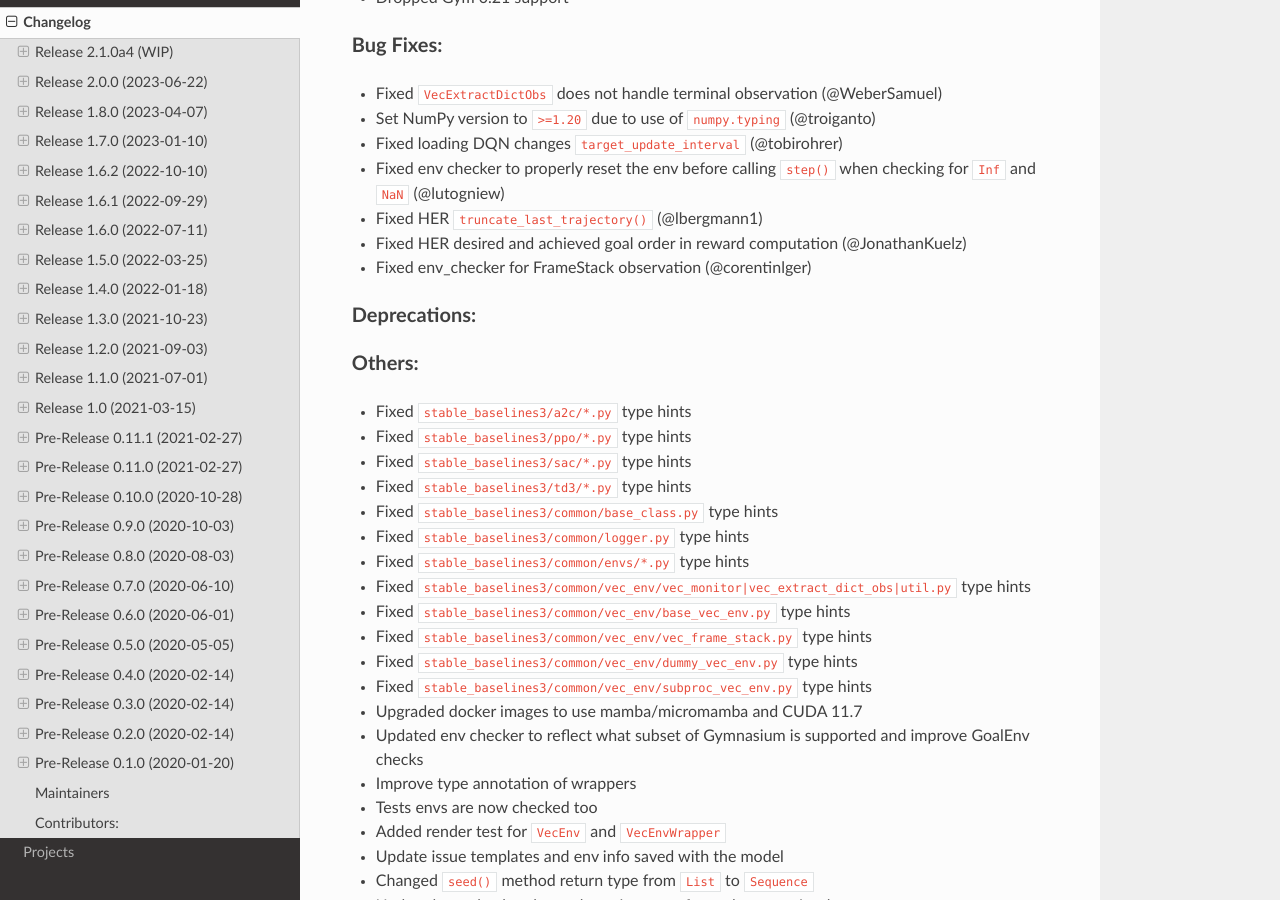
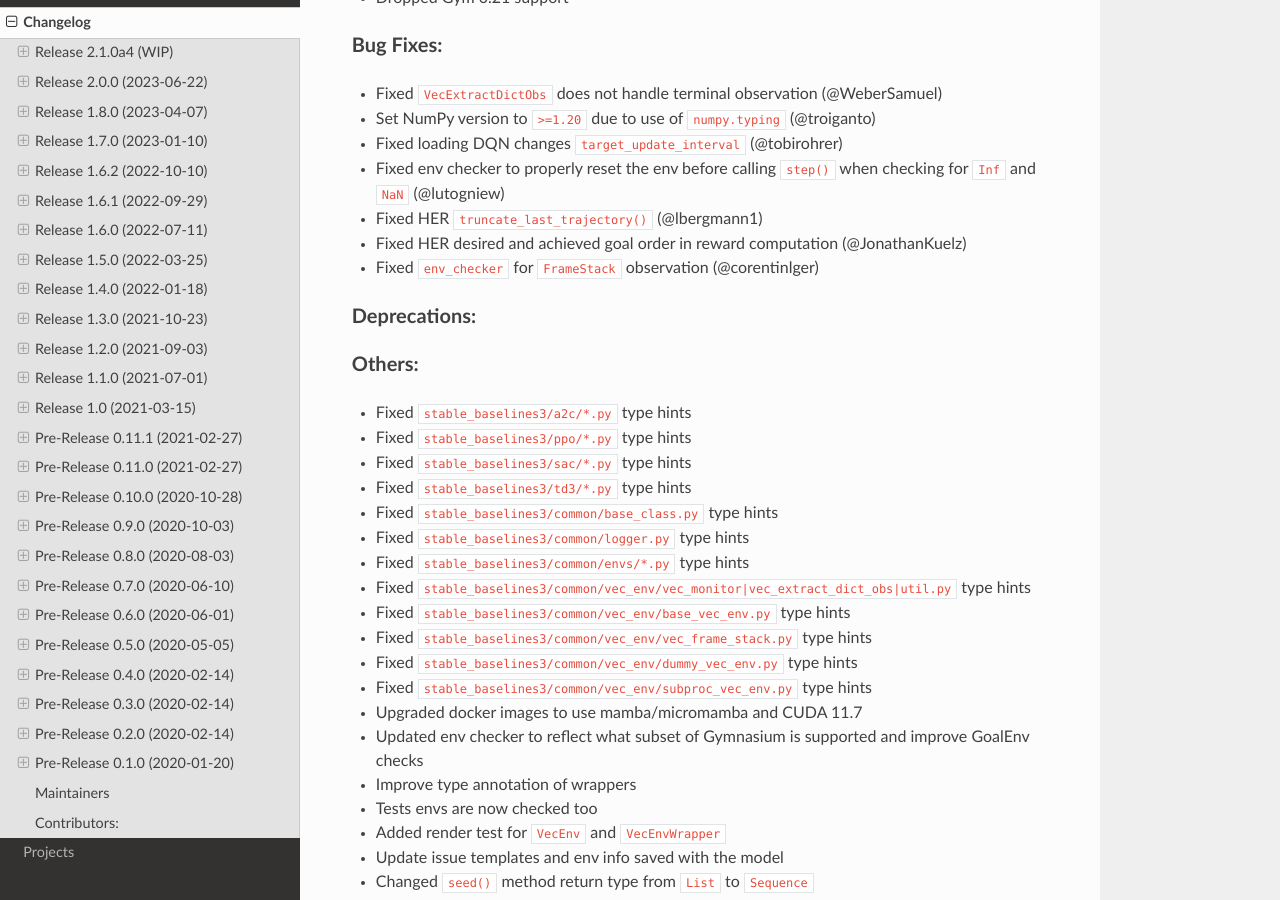
Before and after one commit to DLR-RM/stable-baselines3, a Sphinx documentation site: the page built from docs/misc/changelog.rst, in a window 1280 px wide and 900 px high, scrolled down 2020 px. Built offline with Sphinx 7.4.7 and the Read the Docs theme 2.0.0, drawn with Linux system fonts in a browser that asks for light colours.

Commit message:
Apply suggestions from code review
Co-authored-by: Quentin Gallouédec <45557362+qgallouedec@users.noreply.github.com>

```diff
--- a/docs/misc/changelog.rst
+++ b/docs/misc/changelog.rst
@@ -93,7 +93,7 @@
   for ``Inf`` and ``NaN`` (@lutogniew)
 - Fixed HER ``truncate_last_trajectory()`` (@lbergmann1)
 - Fixed HER desired and achieved goal order in reward computation (@JonathanKuelz)
-- Fixed env_checker for FrameStack observation (@corentinlger)
+- Fixed ``env_checker`` for ``FrameStack`` observation (@corentinlger)
 
 Deprecations:
 ^^^^^^^^^^^^^
```
